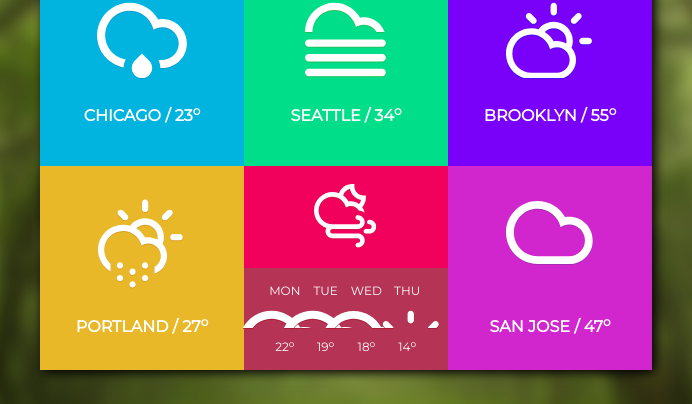
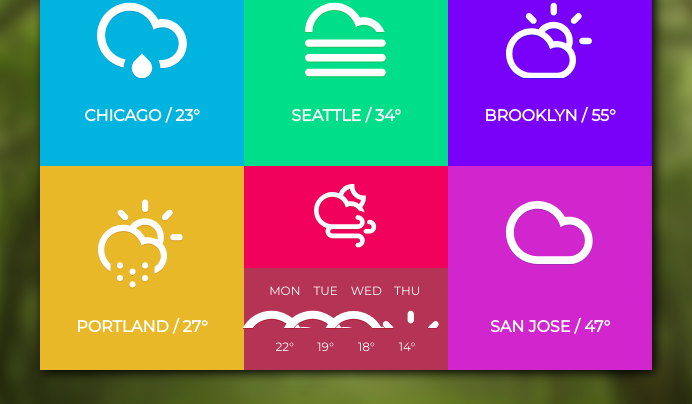
Before and after one commit to volkova-annie/Epam-Forecast-Widget, a website: page index.html in a window 1280 px wide. Shown: the part 234-638 px from the top of the page, 294-986 px from the left. Drawn offline with Linux system fonts and the light colour scheme.

Commit message:
added unicode for degrees

```diff
--- a/index.html
+++ b/index.html
@@ -13,25 +13,25 @@
         <svg class="svg-icon rain">
           <use xlink:href="#rain" />
         </svg>
-        <p class="city-name">CHICAGO / 23<sup>o</sup></p>
+        <p class="city-name">CHICAGO / 23&deg;</p>
       </div>
       <div class="city green">
         <svg class="svg-icon fog">
           <use xlink:href="#fog" />
         </svg>
-        <p class="city-name">SEATTLE / 34<sup>o</sup></p>
+        <p class="city-name">SEATTLE / 34&deg;</p>
       </div>
       <div class="city violet">
         <svg class="svg-icon sun-cloud">
           <use xlink:href="#sun-cloud" />
         </svg>
-        <p class="city-name">BROOKLYN / 55<sup>o</sup></p>
+        <p class="city-name">BROOKLYN / 55&deg;</p>
       </div>
       <div class="city yellow">
         <svg class="svg-icon sun-snow">
           <use xlink:href="#sun-snow" />
         </svg>
-        <p class="city-name">PORTLAND / 27<sup>o</sup></p>
+        <p class="city-name">PORTLAND / 27&deg;</p>
       </div>
       <div class="city red with-info">
         <svg class="svg-icon thunderstorm">
@@ -43,28 +43,28 @@
             <svg class="svg-icon rain">
               <use xlink:href="#rain" />
             </svg>
-            <p class="temp">22<sup>o</sup></p>
+            <p class="temp">22&deg;</p>
           </div>
           <div class="daily">
             <p class="day">TUE</p>
             <svg class="svg-icon rain">
               <use xlink:href="#rain" />
             </svg>
-            <p class="temp">19<sup>o</sup></p>
+            <p class="temp">19&deg;</p>
           </div>
           <div class="daily">
             <p class="day">WED</p>
             <svg class="svg-icon cloud">
               <use xlink:href="#cloud" />
             </svg>
-            <p class="temp">18<sup>o</sup></p>
+            <p class="temp">18&deg;</p>
           </div>
           <div class="daily">
             <p class="day">THU</p>
             <svg class="svg-icon sun-cloud">
               <use xlink:href="#sun-cloud" />
             </svg>
-            <p class="temp">14<sup>o</sup></p>
+            <p class="temp">14&deg;</p>
           </div>
         </div>
       </div>
@@ -72,7 +72,7 @@
         <svg class="svg-icon cloud">
           <use xlink:href="#cloud" />
         </svg>
-        <p class="city-name">SAN JOSE / 47<sup>o</sup></p>
+        <p class="city-name">SAN JOSE / 47&deg;</p>
       </div>
     </div>
   </div>
```
